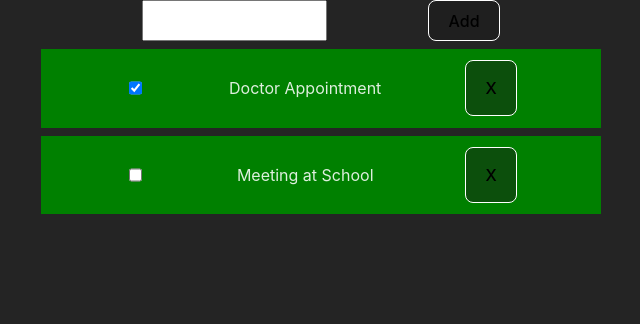
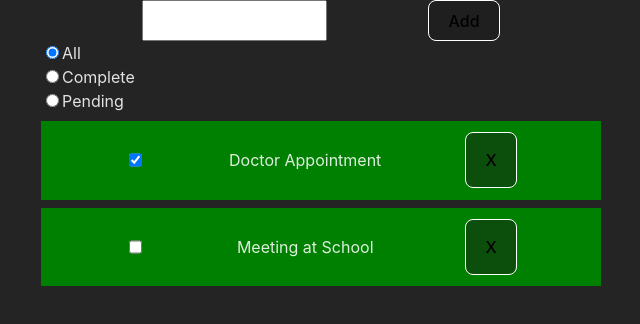
Before and after one commit to Nakosume/Programacion_Web_2024, a React (Vite) app in the folder Todo_List_App/: page / in a window 1280 px wide. Shown: the top 324 px of the page, without its empty margins (319-959 px from the left). Built offline with nearby package versions, Linux system fonts and the light colour scheme.

Commit message:
Not doing that great

```diff
--- a/Todo_List_App/src/components/TodoList/TodoList.jsx
+++ b/Todo_List_App/src/components/TodoList/TodoList.jsx
@@ -1,21 +1,13 @@
 import React, { useState } from 'react'
 import TodoItem from '../TodoItem/TodoItem'
+import { TASKS } from '../../const/tasks'
 
 export function TodoList () {
-  const [tasks, setTasks] = useState([
-    {
-      id: 1,
-      text: 'Doctor Appointment',
-      completed: true
-    },
-    {
-      id: 2,
-      text: 'Meeting at School',
-      completed: false
-    }
-  ])
+  const [tasks, setTasks] = useState(TASKS)
 
   const [text, setText] = useState('')
+
+  // const [filter, setFilter] = useState('All')
 
   function addTask (text) {
     const newTask = {
@@ -26,24 +18,6 @@ export function TodoList () {
     setTasks([...tasks, newTask])
     setText('')
   }
-
-  /* useEffect(() => {
-    const keyDownHandler = event => {
-      if (event.key === 'Enter') {
-        event.preventDefault()
-        console.log('User pressed: ', event.key)
-
-        // call submit function here
-        addTask(text)
-      }
-    }
-
-    document.addEventListener('keydown', keyDownHandler)
-
-    return () => {
-      document.removeEventListener('keydown', keyDownHandler)
-    }
-  }, []) */
 
   const handleSubmit = event => {
     event.preventDefault()
@@ -86,6 +60,18 @@ export function TodoList () {
         />
         <button type='submit'>Add</button>
       </form>
+      <div>
+        <input type='radio' id='all' name='show' checked />
+        <label for='all'>All</label>
+      </div>
+      <div>
+        <input type='radio' id='complete' name='show' />
+        <label for='complete'>Complete</label>
+      </div>
+      <div>
+        <input type='radio' id='pending' name='show' />
+        <label for='pending'>Pending</label>
+      </div>
       {tasks.map(task => (
         <TodoItem
           key={task.id}
@@ -94,7 +80,6 @@ export function TodoList () {
           toggleCompleted={toggleCompleted}
         />
       ))}
-
     </div>
   )
 }
--- /dev/null
+++ b/Todo_List_App/src/const/tasks.js
@@ -0,0 +1,12 @@
+export const TASKS = [
+  {
+    id: 1,
+    text: 'Doctor Appointment',
+    completed: true
+  },
+  {
+    id: 2,
+    text: 'Meeting at School',
+    completed: false
+  }
+]
```
